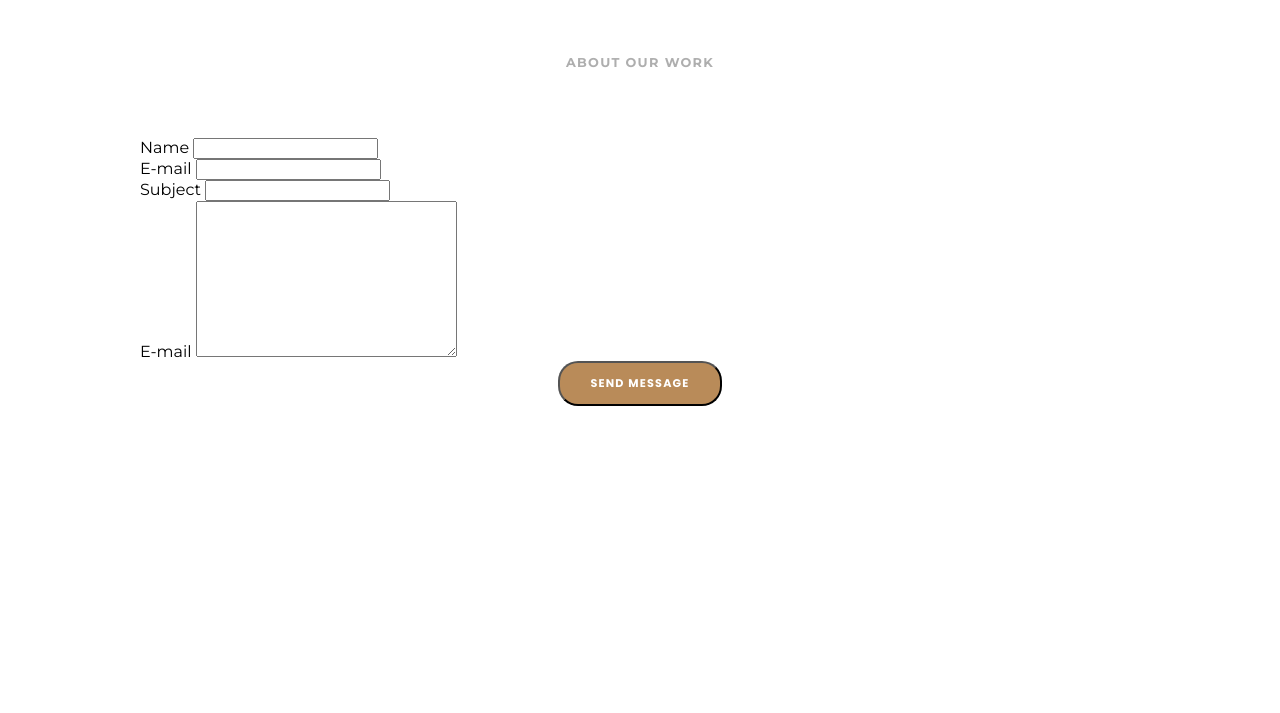
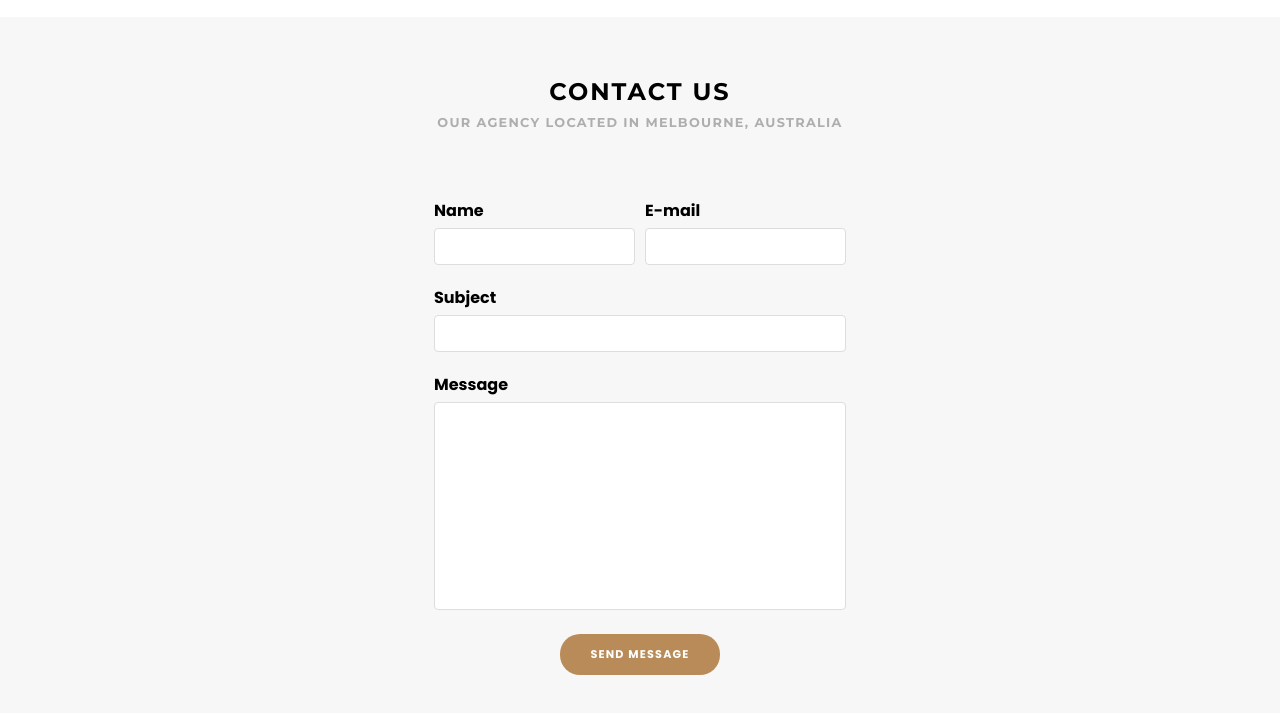
Before and after one commit to gabrielneoob/Awax, a plain HTML site: page index.html in a window 1280 px wide. Shown: the part 5320-6033 px from the top of the page. Before the commit the page ends 5726 px from the top, so only its background shows below. Drawn offline with Linux system fonts and the light colour scheme.

Commit message:
fit:CSS de contact-us

```diff
--- a/css/site/contact-us.css
+++ b/css/site/contact-us.css
@@ -0,0 +1,50 @@
+.contact-us-bg {
+  background: #f7f7f7;
+  padding: 60px 20px;
+}
+
+.contact-us {
+  display: grid;
+  justify-items: center;
+}
+
+.contact-form {
+  display: grid;
+  grid-template-columns: repeat(2,1fr);
+  gap: 20px 10px;
+}
+
+.contact-form label {
+  display: block;
+  margin: 0 0 5px;
+  font-family: "Poppins", sans-serif;
+  font-weight: bold;
+}
+
+.contact-form div:nth-child(3),
+.contact-form div:nth-child(4) {
+  grid-column: 1 / -1;
+}
+
+input,
+textarea {
+  padding: 8px;
+  outline: none;
+  width: 100%;
+  box-sizing: border-box;
+  border-radius: 4px;
+  outline: none;
+  border: 1px solid #ddd;
+  font-size: 1rem;
+  font-family: "Roboto";
+}
+
+textarea {
+  resize: none;
+}
+
+button {
+  grid-column: 1 / -1;
+  border: none;
+  cursor: pointer;
+}
--- a/index.html
+++ b/index.html
@@ -464,10 +464,10 @@
     <section class="contact-us-bg">
       <div class="contact-us container">
         <div class="servicos-title" style="margin-bottom: 60px;">
-          <h2 class="cor-2">SOME FACTS</h2>
-          <span class="cor-1">ABOUT OUR WORK</span>
+          <h2 class="cor-0">CONTACT US</h2>
+          <span class="cor-1">OUR AGENCY LOCATED IN MELBOURNE, AUSTRALIA</span>
         </div>
-        <form class="contct-form" action="#" >
+        <form class="contact-form" action="#" >
           <div>
             <label for="name">Name</label>
             <input type="text"
@@ -487,7 +487,7 @@
           </div>
 
           <div>
-            <label for="message">E-mail</label>
+            <label for="message">Message</label>
             <textarea name="message" id="message" cols="30" rows="10"></textarea>
           </div>
 
```
